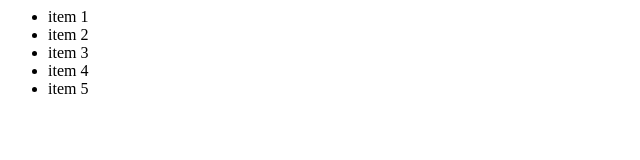
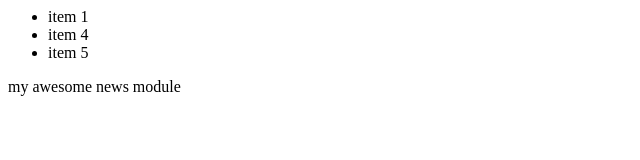
Before and after one commit to Sal-Bridgeworx/dummytest, a plain HTML site: page index.html in a window 1280 px wide. Shown: the whole page, without its empty margins (0-640 px from the left). Drawn offline with Linux system fonts and the light colour scheme.

Commit message:
updated html file

```diff
--- a/index.html
+++ b/index.html
@@ -3,11 +3,12 @@
    <module-one>
      <ul>
        <li>item 1</li>
-       <li>item 2</li>
-       <li>item 3</li>
        <li>item 4</li>
        <li>item 5</li>
      </ul>
    </module-one>
+   <module-two>
+     <div>my awesome news module</div>
+   </module-two>
 </body>
 </html>
```
